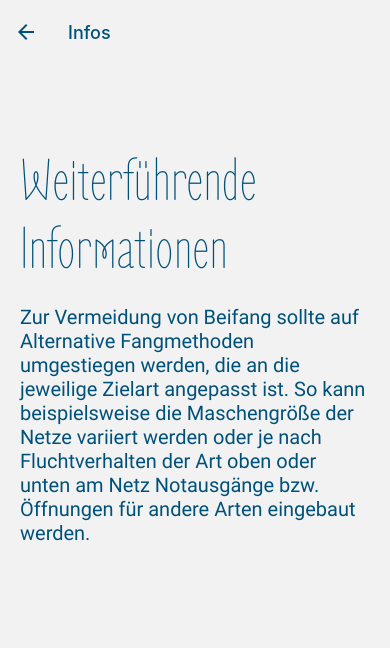
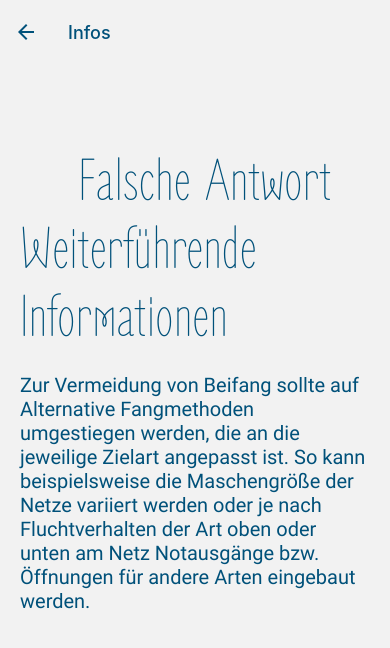
Before and after one commit to KHomuth/its-mosy-quiz, a React Native app: screen /Infos in a window 390 px wide. Shown: the top 648 px of the page. Built offline with nearby package versions, Linux system fonts and the light colour scheme.

Commit message:
onpress for answerbuttons

```diff
--- a/App.js
+++ b/App.js
@@ -39,7 +39,7 @@ export default function App() {
             headerShadowVisible: false,
             headerBackTitleVisible: false,
           }}
-          initialParams={{index: 0}}
+          initialParams={{index: 0, answer: ''}}
         />
       </Stack.Navigator>
     </NavigationContainer>
--- a/components/InfoPage.js
+++ b/components/InfoPage.js
@@ -14,11 +14,37 @@ export default function InfoPage({ route }) {
       return null;
     }
 
-    const {index} = route.params;
+    const {index, answer} = route.params;
+
+    const evalAnswer = (answer) => {
+      let rightAnswer = '';
+
+      if(answer == Questions.Fragen[index].Richtige_antwort) {
+        rightAnswer = Questions.Fragen[index].Antworttext;
+
+        return <React.Fragment>
+            <Text style={styles.titleText}>Richtige Antwort</Text>
+            <Text style={styles.titleText}>{rightAnswer}</Text>
+          </React.Fragment>;
+      } else {
+        return <React.Fragment>
+            <Text style={styles.titleText}>Falsche Antwort</Text>
+            <Text style={styles.titleText}>{rightAnswer}</Text>
+          </React.Fragment>;
+      }
+    }
+
+    if(answer == Questions.Richtige_antwort) {
+      rightAnswer = Questions.Antworttext;
+    }
+    console.log(answer);
 
     return (
       <View style={styles.containerBackground}>
         <View style={styles.container}>
+          <View style={styles.textContainer}>
+            {evalAnswer(answer)}
+          </View>
           <Text style={styles.titleText}>Weiterführende Informationen</Text>
           <View style={styles.textContainer}>
             <Text style={styles.text}>
--- a/components/QuestionOption.js
+++ b/components/QuestionOption.js
@@ -61,7 +61,7 @@ export default function QuestionOption (props) {
     }
 
     return (
-          <TouchableOpacity style={[styles.answers, addBtnStyle(props.btnNum)]}>
+          <TouchableOpacity style={[styles.answers, addBtnStyle(props.btnNum)]} onPress={props.onPress}>
             <Text style={styles.answerText}>{props.value.toUpperCase()}</Text>
           </TouchableOpacity>
     );
--- a/components/QuizPage.js
+++ b/components/QuizPage.js
@@ -38,6 +38,7 @@ export default function QuizPage({ route, navigation }) {
               btnNum={index}
               questionIndex={index+1}
               navigation={navigation}
+              onPress={() => navigation.push('Infos', {answer: item})}
             />
           ))}
         </View>
```
